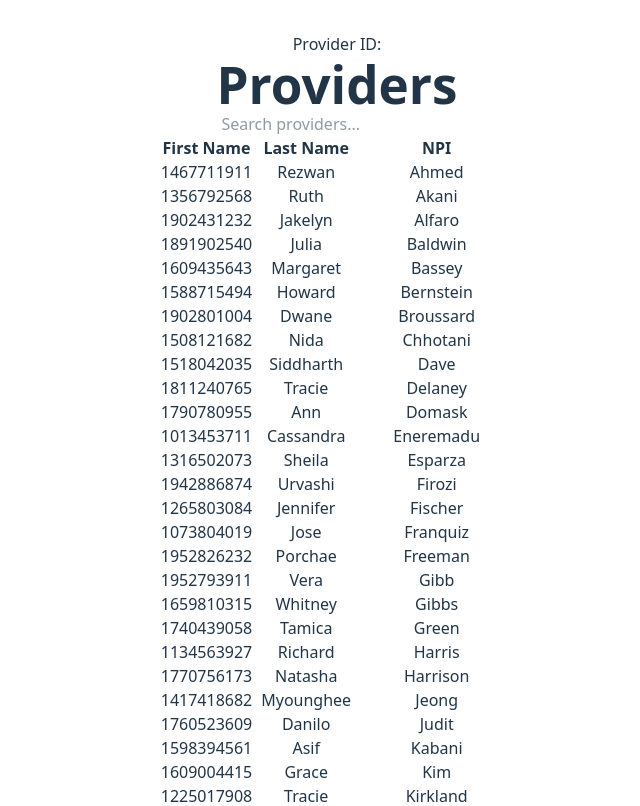
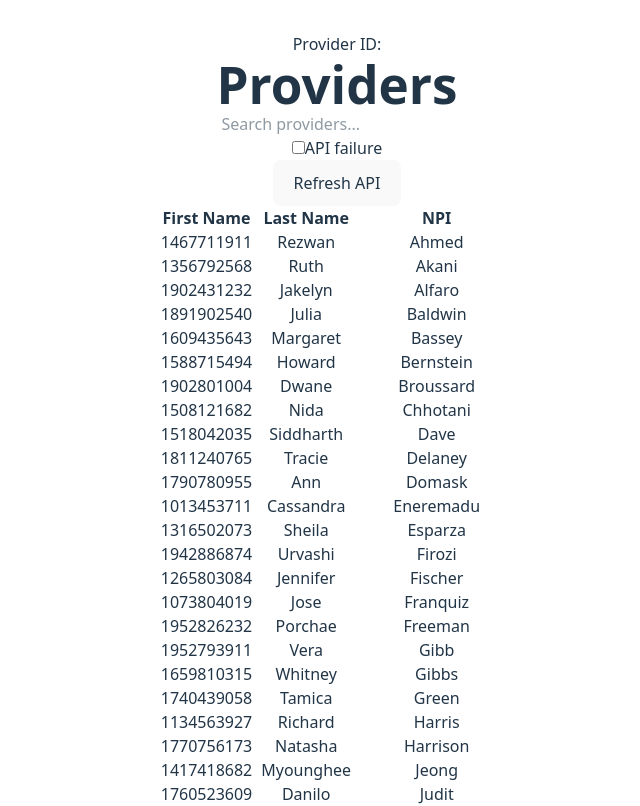
Before and after one commit to dwilhel1/frontend-sandbox, a React (Vite) app: page / in a window 1280 px wide. Shown: the top 806 px of the page, without its empty margins (303-943 px from the left). Built offline with nearby package versions, Linux system fonts and the light colour scheme.

Commit message:
Add feature to simulate API failure

```diff
--- a/src/app/App.tsx
+++ b/src/app/App.tsx
@@ -7,6 +7,8 @@ import { DetailView } from '../components/DetailView'
 import getProviders from '../api/providers'
 
 function App() {
+    const [failure, setFailure] = useState(false);
+    const [refresh, setRefresh] = useState(false);
     const [providers, setProviders] = useState<Provider[]>([]);
     const [query, setQuery] = useState('');
     const [modalOpen, setModalOpen] = useState(false);
@@ -24,24 +26,35 @@ function App() {
     };
 
     useEffect(() => {
+      setProviders([]);
+      if (failure) {
+        alert('Simulated API failure!');
+      } else {
         async function loadProviders() {
           const data = await getProviders();
           setProviders(data);
         }
-
         loadProviders();
-  }, []);
+      }
+  }, [refresh]);
 
   return (
     <>
       <p>Provider ID: {providerId}</p>
       <h1 className="text-3xl font-bold">Providers</h1>
+      <div>
         <SearchBar
           id="provider-search"
           placeholder="Search providers..."
           setQuery={setQuery}
           value={query}
         />
+        <div>
+          <input type="checkbox" id="apiFailure" name="apiFailure" checked={failure} onChange={() => setFailure(!failure)} />
+          <label htmlFor="apiFailure">API failure</label>
+        </div>
+        <button onClick={() => { setRefresh(!refresh) }}>Refresh API</button>
+      </div>
       { providers.length === 0 ? <p>Loading providers...</p> : <ItemList items={filteredItems} onRowClick={onRowClick}/> }
       { modalOpen ? <DetailView
         onClose={() => { setModalOpen(false); setProviderId(null); }}
```
Lines whose indentation alone changed are shown as unchanged.
